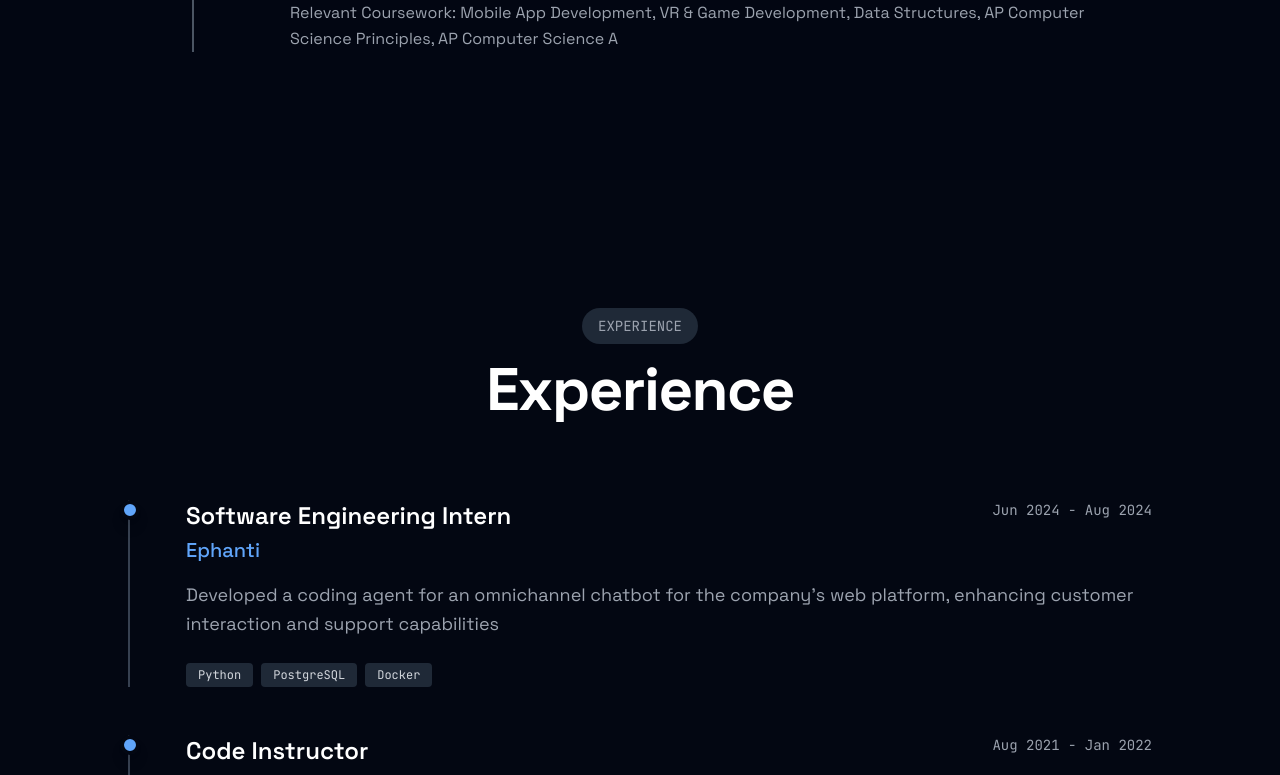
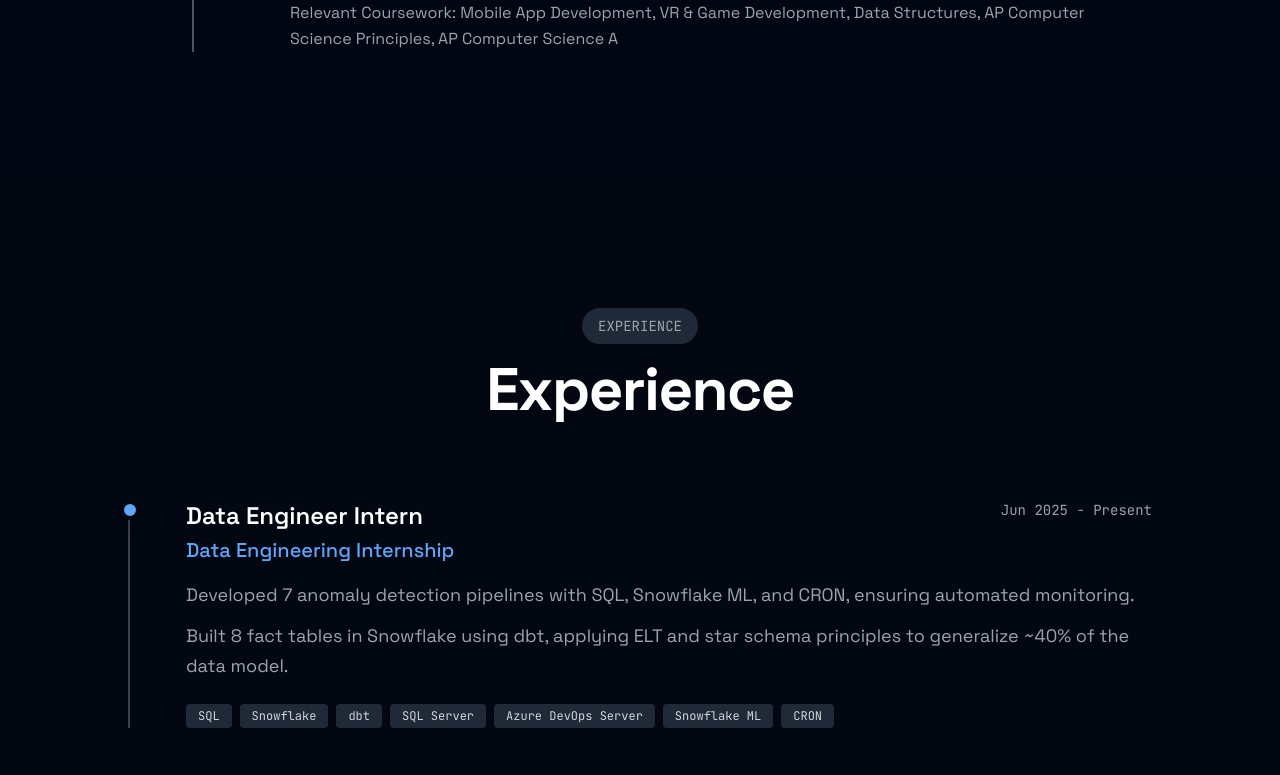
Before and after one commit to sudarshanr10/personal-website, a React (Vite) app: page / in a window 1280 px wide. Shown: the part 2000-2775 px from the top of the page. Built offline with nearby package versions, Linux system fonts and the light colour scheme.

Commit message:
feat(experience): add Data Engineer Intern entry; update Ephanti and Traform titles and tech stacks; render multi-line descriptions

```diff
--- a/src/components/Experience.tsx
+++ b/src/components/Experience.tsx
@@ -3,14 +3,25 @@ import { Experience as ExperienceType } from '../types'
 const Experience = () => {
   const experiences: ExperienceType[] = [
     {
+      id: 4,
+      company: 'Data Engineering Internship',
+      position: 'Data Engineer Intern',
+      duration: 'Jun 2025 - Present',
+      description: [
+        'Developed 7 anomaly detection pipelines with SQL, Snowflake ML, and CRON, ensuring automated monitoring.',
+        'Built 8 fact tables in Snowflake using dbt, applying ELT and star schema principles to generalize ~40% of the data model.',
+      ],
+      technologies: ['SQL', 'Snowflake', 'dbt', 'SQL Server', 'Azure DevOps Server', 'Snowflake ML', 'CRON'],
+    },
+    {
       id: 1,
       company: 'Ephanti',
-      position: 'Software Engineering Intern',
+      position: 'Software Engineer Intern',
       duration: 'Jun 2024 - Aug 2024',
       description: [
-        'Developed a coding agent for an omnichannel chatbot for the company\'s web platform, enhancing customer interaction and support capabilities',
+        "Developed a coding agent for an omnichannel chatbot for the company's web platform, enhancing customer interaction and support capabilities",
       ],
-      technologies: ['Python', 'PostgreSQL', 'Docker'],
+      technologies: ['Python', 'PostgreSQL', 'Docker', 'Postman', 'OpenAI API', 'PGVector', 'DBeaver', 'LlamaIndex', 'Jira'],
     },
     {
       id: 2,
@@ -25,12 +36,12 @@ const Experience = () => {
     {
       id: 3,
       company: 'Traform',
-      position: 'Software Engineering Intern',
+      position: 'Software Engineer Intern',
       duration: 'Jul 2021 - Dec 2021',
       description: [
         'Optimized mobile UIs for a corporate travel platform using React Native, improving user experience and application performance',
       ],
-      technologies: ['React Native'],
+      technologies: ['JavaScript', 'React Native', 'TailwindCSS'],
     },
   ]
 
@@ -64,9 +75,11 @@ const Experience = () => {
                     <p className="text-gray-500 dark:text-gray-400 font-mono text-sm mt-2 md:mt-0">{exp.duration}</p>
                 </div>
 
-                <p className="text-gray-600 dark:text-gray-400 mb-6 leading-relaxed text-lg">
-                  {exp.description[0]}
-                </p>
+                <div className="text-gray-600 dark:text-gray-400 mb-6 leading-relaxed text-lg space-y-3">
+                  {exp.description.map((line, i) => (
+                    <p key={i}>{line}</p>
+                  ))}
+                </div>
 
                 <div className="flex flex-wrap gap-2">
                   {exp.technologies.map((tech, idx) => (
```
